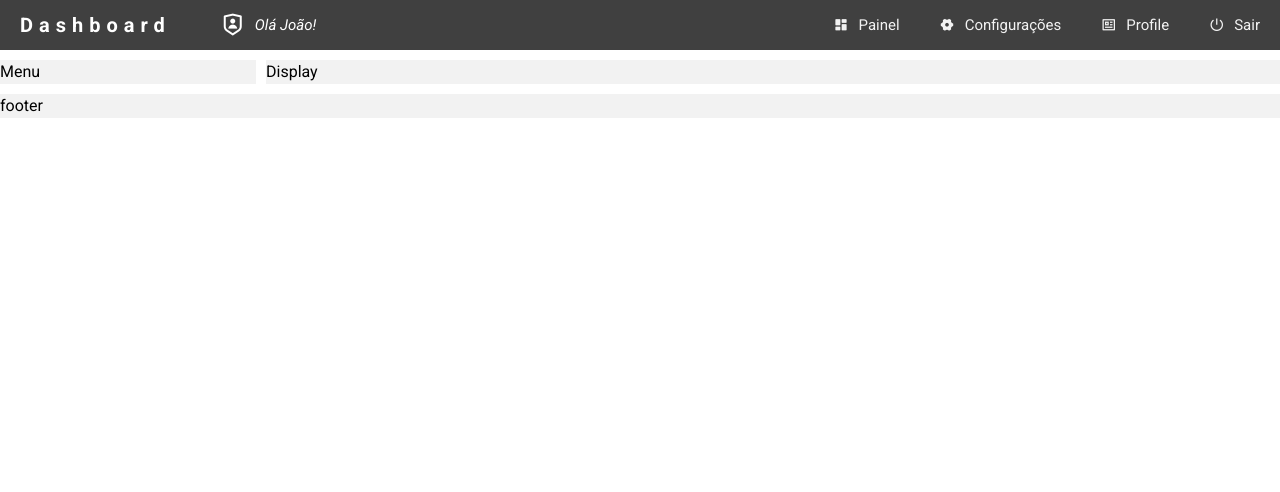
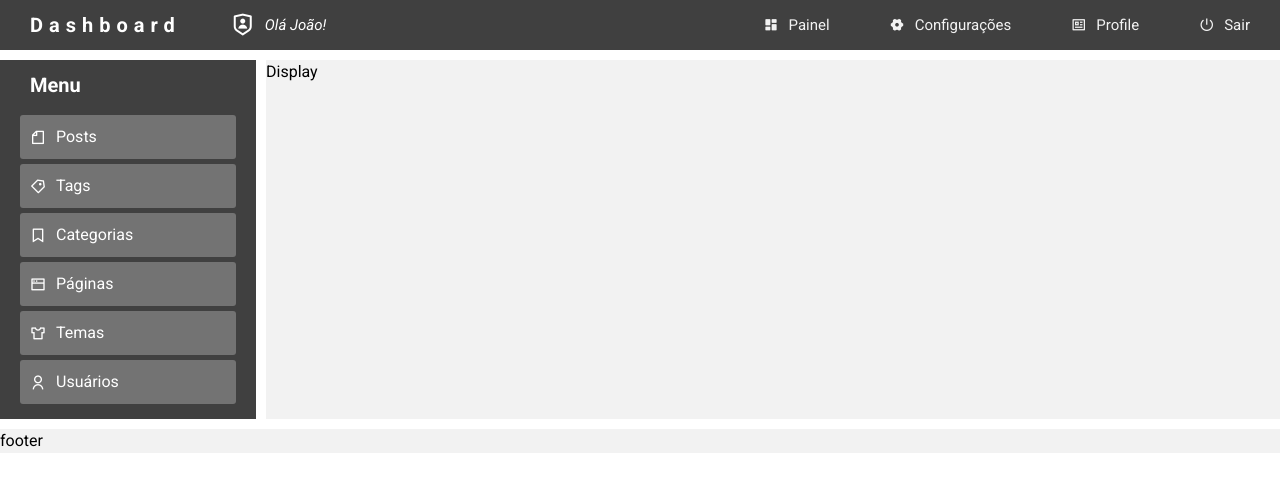
Before and after one commit to mozelli/react-blog-dashboard, a React (Create React App) app: page / in a window 1280 px wide. Shown: the top 492 px of the page. Built offline with nearby package versions, Linux system fonts and the light colour scheme.

Commit message:
create dashboard menu

```diff
--- a/src/components/Header/header.module.scss
+++ b/src/components/Header/header.module.scss
@@ -11,7 +11,7 @@
     .leftHeaderBlock {
         display: flex;
         align-items: center;
-        padding-left: 2rem;
+        padding-left: 3rem;
 
         a {
             color: var(--clr-white);
@@ -45,7 +45,7 @@
                     display: flex;
                     align-items: center;
                     gap: 1rem;
-                    padding: 0 2rem;
+                    padding: 0 3rem;
                     font-size: 1.5rem;
                     color: var(--clr-light);
                 }
--- a/src/components/Menu/index.js
+++ b/src/components/Menu/index.js
@@ -2,8 +2,17 @@ import styles from './menu.module.scss';
 
 const Menu = () => {
     return (
-        <nav>
-            Menu
+        <nav className={ styles.nav }>
+            <h2>Menu</h2>
+            <ul>
+                <li><i class="ri-file-line"></i> Posts</li>
+                <li><i class="ri-price-tag-3-line"></i> Tags</li>
+                <li><i class="ri-bookmark-line"></i> Categorias</li>
+                <li><i class="ri-window-line"></i> Páginas</li>
+                <li><i class="ri-t-shirt-2-line"></i> Temas</li>
+                <li><i class="ri-user-line"></i> Usuários</li>
+
+            </ul>
         </nav>
     );
 }
--- a/src/components/Menu/menu.module.scss
+++ b/src/components/Menu/menu.module.scss
@@ -0,0 +1,25 @@
+.nav {
+    background-color: var(--clr-gray-900);
+    color: var(--clr-white);
+
+    h2 {
+        font-size: 2rem;
+        padding: 1rem 3rem;
+    }
+
+    ul {
+        list-style: none;
+        padding: 0 0 1rem 0;
+        margin: 0;
+
+        li {
+            display: flex;
+            align-items: center;
+            gap: 1rem;
+            background-color: var(--clr-gray-600);
+            margin: 0.5rem 2rem 0.5rem 2rem;
+            padding: 1rem;
+            border-radius: 0.3rem;
+        }
+    }
+}
```
